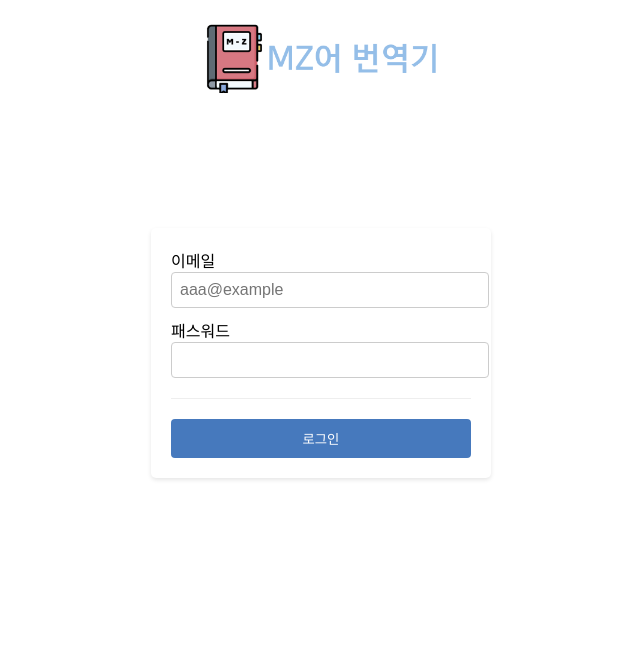
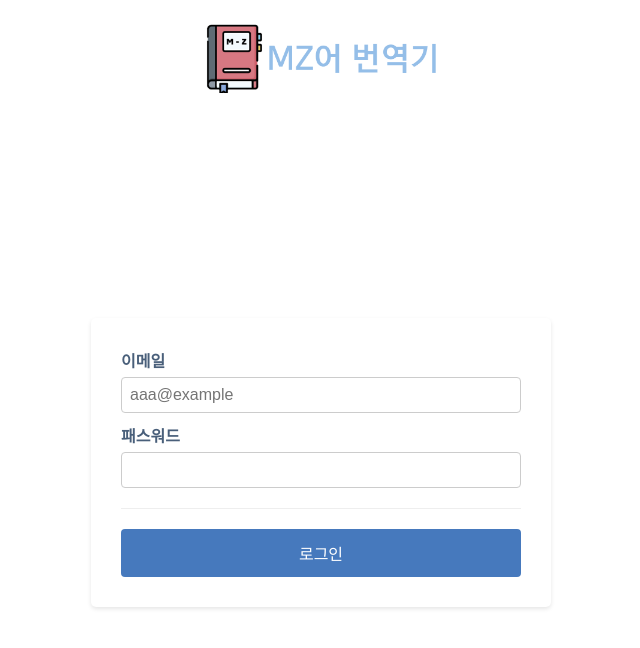
Before and after one commit to Byeanseojin/frontend, a Vue app: page /login in a window 1280 px wide. Shown: the top 648 px of the page, without its empty margins (319-959 px from the left). Built offline with nearby package versions, Linux system fonts and the light colour scheme.

Commit message:
로그인

```diff
--- a/src/views/LoginView.vue
+++ b/src/views/LoginView.vue
@@ -1,7 +1,9 @@
 <template>
   <div class="page-container">
     <div class="header-container">
-      <span class="logo"></span>
+      <router-link to="/" class="logo-link">
+        <span class="logo"></span>
+      </router-link>
     </div>
     <div class="login-container">
       <form @submit.prevent="submit" class="login-form">
@@ -19,8 +21,6 @@
     </div>
   </div>
 </template>
-
-
 
 <script>
 import axios from "axios";
@@ -51,7 +51,7 @@ export default {
         if (data.headers.accesstoken) {
           console.log("로그인 성공, 토큰:", data.headers.accesstoken);
           localStorage.setItem('accesstoken', data.headers.accesstoken);
-          localStorage.setItem('name', data.data.name); // 사용자 이름 저장
+          localStorage.setItem('name', data.data.name);
           localStorage.setItem('items', JSON.stringify(data.data.items));
           alert("로그인에 성공했습니다.");
           router.push('/');
@@ -99,52 +99,75 @@ export default {
   background-color: none;
 }
 
+.logo-link {
+  display: inline-block;
+  cursor: pointer;
+}
+
 .logo {
   background-image: url('../assets/logo.png');
-  background-size: contain; /* 이미지가 요소 안에 맞도록 조정 */
-  background-repeat: no-repeat; /* 이미지 반복 안 함 */
-  background-position: center; /* 이미지 중앙에 배치 */
-  width: 300px;  /* 원하는 크기로 설정 */
-  height: 80px;  /* 원하는 크기로 설정 */
+  background-size: contain;
+  background-repeat: no-repeat;
+  background-position: center;
+  width: 300px;
+  height: 80px;
+  display: inline-block;
 }
 
 .login-container {
-  flex: 0.5;
+  flex: 1;
   display: flex;
   justify-content: center;
   align-items: center;
+  padding: 20px;
 }
 
 .login-form {
   background-color: #fff;
-  padding: 20px;
+  color: #495f7a;
+  padding: 30px;
   border-radius: 5px;
   box-shadow: 0 2px 4px rgba(0, 0, 0, 0.1);
-  width: 300px;
-  max-width: 100%;
+  width: 100%;
+  max-width: 400px;
 }
 
 label {
   display: block;
-  margin-bottom: 10px;
+  margin-bottom: 15px;
 }
 
-input[type="text"], input[type="password"] {
-  width: calc(100% - 20px);
-  padding: 8px;
+label span {
+  display: block;
+  margin-bottom: 5px;
+  font-weight: bold;
+}
+
+input[type="text"],
+input[type="password"] {
+  width: 100%;
+  padding: 10px;
   font-size: 16px;
   border: 1px solid #ccc;
   border-radius: 4px;
+  box-sizing: border-box;
+}
+
+hr {
+  margin: 20px 0;
+  border: none;
+  border-top: 1px solid #eee;
 }
 
 #loginBtn {
   width: 100%;
-  padding: 10px;
+  padding: 12px;
   background-color: #4679BD;
   color: #fff;
   border: none;
   border-radius: 4px;
   cursor: pointer;
+  font-size: 16px;
 }
 
 #loginBtn:hover {
```
